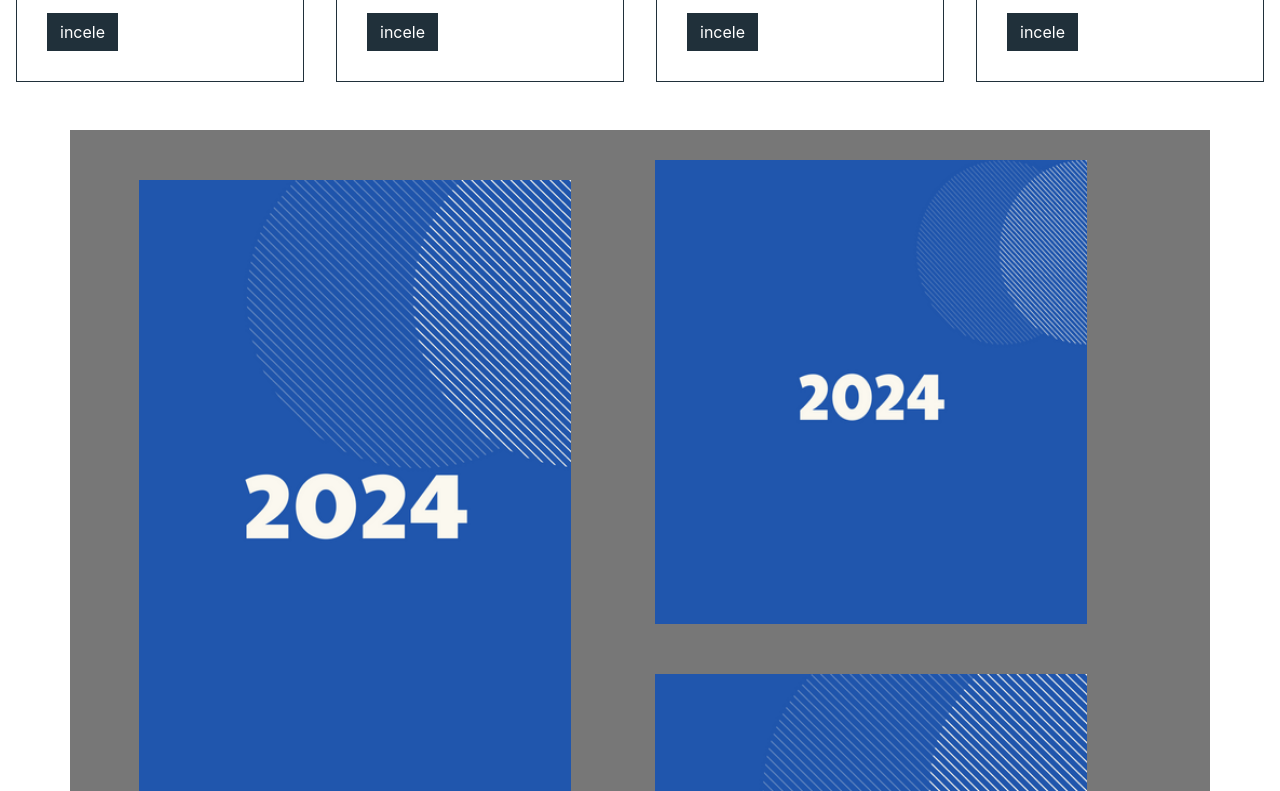
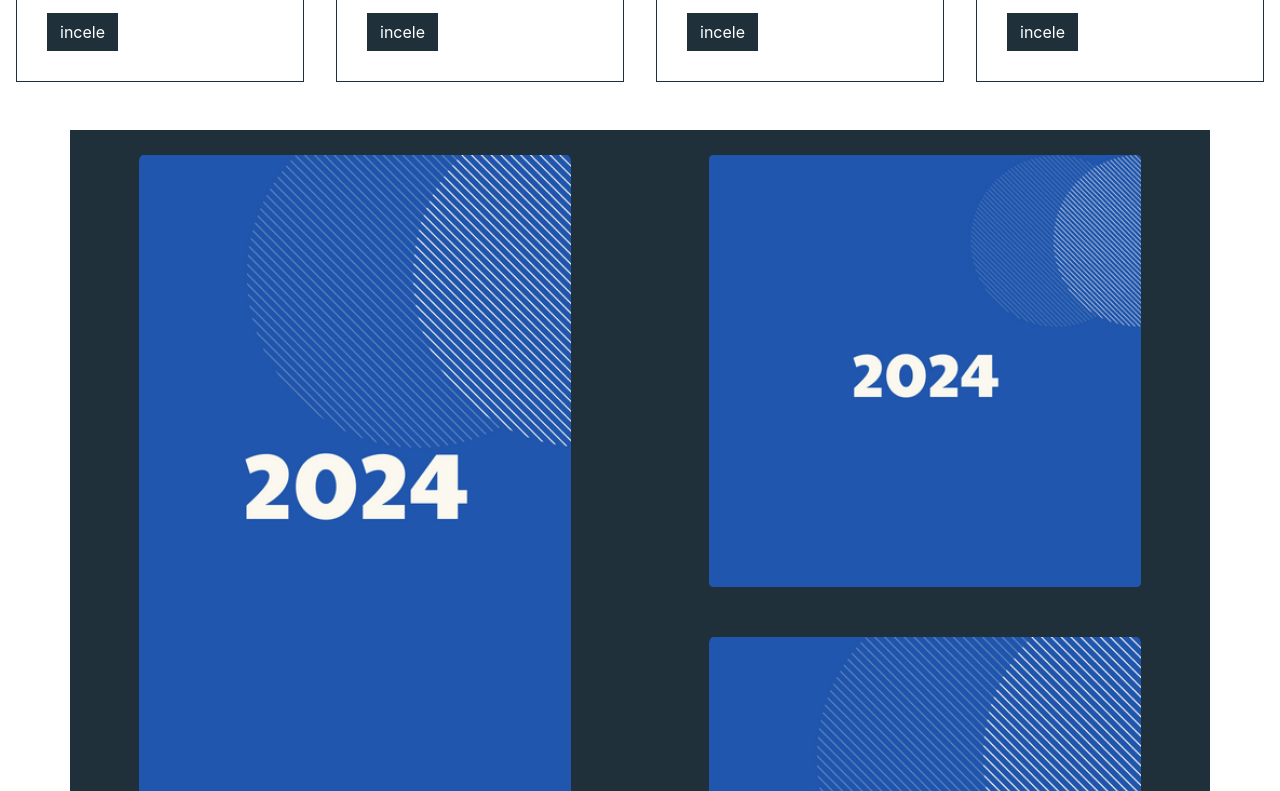
Before and after one commit to halidduman/webSite, a plain HTML site: page index.html in a window 1280 px wide. Shown: the part 1089-1880 px from the top of the page. Drawn offline with nearby package versions, Linux system fonts and the light colour scheme.

Commit message:
düzeltmeler

```diff
--- a/index.html
+++ b/index.html
@@ -17,15 +17,6 @@
 <body id="body">
 
 
-  <!-- sil -->
-  <!-- <div style="height: 100%; text-align: center;" class="bg-light ">
-    <h1 class="d-none d-xl-block">boyut=XL</h1>
-    <h1 class="	d-none d-lg-block d-xl-none">boyut=LG</h1>
-    <h1 class="	d-none d-md-block d-lg-none">boyut=MD</h1>
-    <h1 class="d-none d-sm-block d-md-none">boyut=SM</h1>
-    <h1 class="d-block d-sm-none">boyut=XS</h1>
-  </div> -->
-  <!-- sil -->
   <!-- navBar start (en üst kısım) ------------------------------------------------------------------------------------------>
   <nav class="navbar navbar-light  navBar">
     <a class="navbar-brand" href="#">
@@ -39,7 +30,7 @@
       </button>
       <div class="collapse navbar-collapse " id="navbarNavAltMarkup">
         <div class="text-white navbar-nav">
-          <a class="text-white nav-link active" href="#">Home <span class="sr-only">(current)</span></a>
+          <a class="text-white nav-link active" href="#">Ürünlerimiz <span class="sr-only">(current)</span></a>
           <a class="text-white nav-link" href="#">Features</a>
           <a class="text-white nav-link" href="#hakkimizda">Hakkımızda</a>
           <a class="text-white nav-link disabled" href="#" tabindex="-1" aria-disabled="true">Giriş</a>
@@ -48,9 +39,9 @@
     </nav>
   </nav>
 
-  <!-- navBar end (en üst kısım) ------------------------------------------------------------------------------------------>
+  <!-- navBar end (en üst kısım) --------------------------------------------------------------------------------->
 
-  <!-- 3lü resim start ------------------------------------------------------------------------------------------>
+  <!-- 3lü resim start ------------------------------------------------------------------------------------------->
   <div id="carouselExampleIndicators" class="carousel slide" data-ride="carousel">
     <ol class="carousel-indicators">
       <li data-target="#carouselExampleIndicators" data-slide-to="0" class="active"></li>
@@ -141,14 +132,13 @@
 
     </div>
     <!-- gri-grid------------------------------------------------------- -->
-    <div style="background-color: rgb(119, 119, 119);" class="container">
+    <div class="container">
       <div class="row">
-        <div style="text-align: center;" class="col-sm-6">
+        <div style="text-align: center; background-color: #20303A ; height: 100%;" class="col-sm-6">
           <img class="uzunKolon" src="image/resim-1.png" alt="">
-
           <img class="kısaKolon" src="image/resim-2.png" alt="">
         </div>
-        <div class="col-sm-6">
+        <div style="text-align: center; background-color: #20303A; height: 100%;" class="col-sm-6">
 
           <img class="kısaKolon" src="image/resim-2.png" alt="">
 
--- a/style.css
+++ b/style.css
@@ -18,12 +18,16 @@ html {
     height: 55%;
     width: 80%;
     margin-top: 50px;
+    border-radius: 1%;
+    margin: 25px 0px 25px 0px;
 }
 
 .kısaKolon {
     height: 40%;
     width: 80%;
     margin-top: 30px;
+    border-radius: 1%;
+    margin: 25px 0px 25px 0px;
 }
 
 .center {
```
